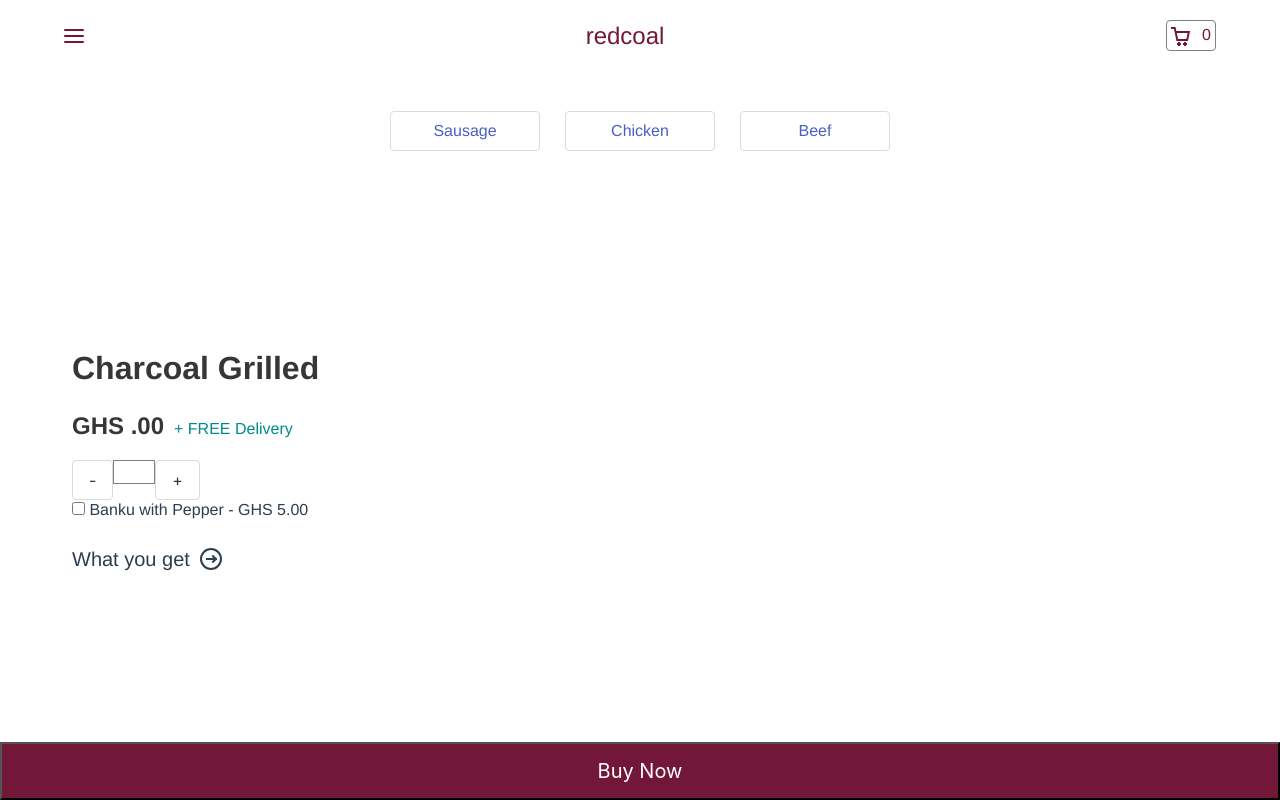
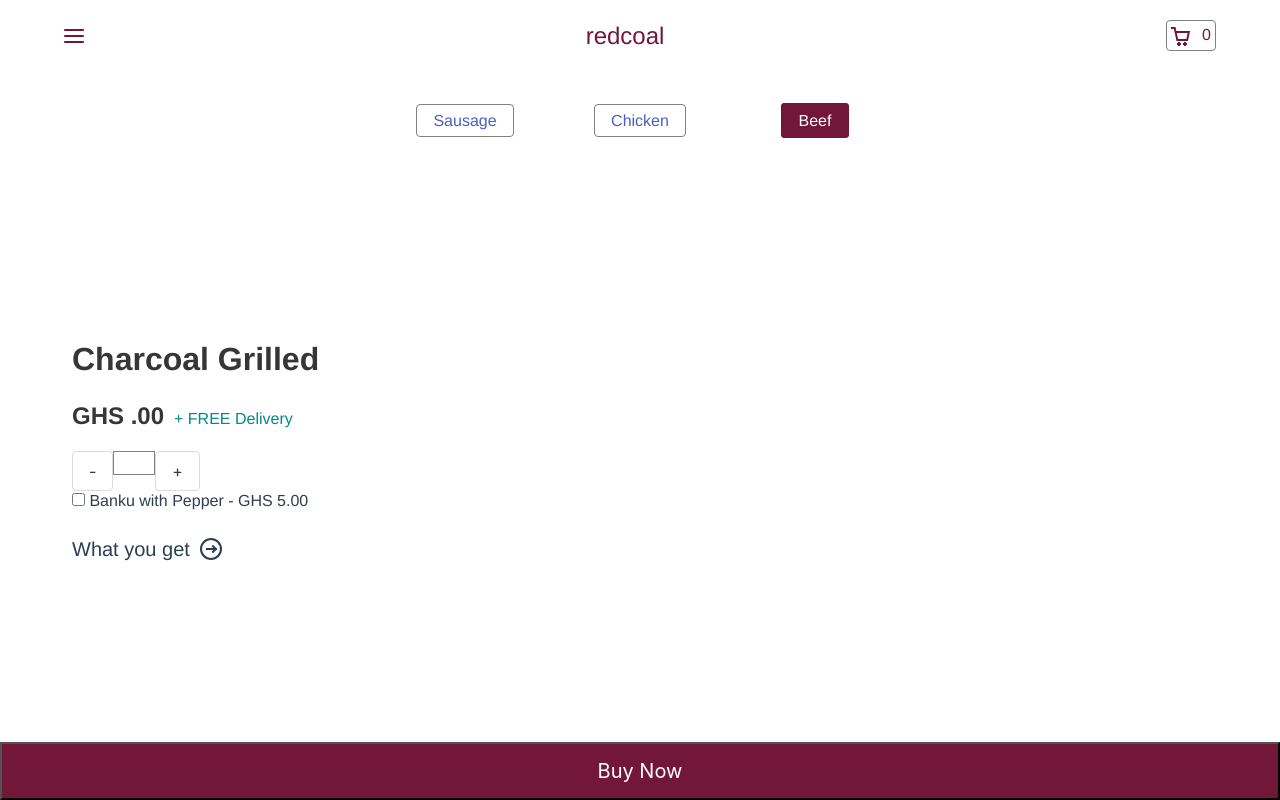
Before and after one commit to mchase007/redcoalv3., a Vue app: page /meal/beef in a window 1280 px wide. Built offline with nearby package versions, Linux system fonts and the light colour scheme.

Commit message:
update w/o cart

```diff
--- a/src/assets/scss/_cart.scss
+++ b/src/assets/scss/_cart.scss
@@ -14,10 +14,31 @@
   }
 }
 
+.map {
+  width: 200px;
+  margin: 0 auto;
+  text-align: center;
+
+  .lng {
+    padding-bottom: calc(0.5em - 1px);
+    padding-left: 1em;
+    padding-right: 1em;
+    padding-top: calc(0.5em - 1px);
+    border-radius: 4px;
+
+  }
+
+  .lat {
+    border: 1px solid gray;
+  }
+
+}
+
 .cart-control {
   display: flex;
   flex-direction: column;
-  max-width: 700px;
+  max-width: 750px;
+  margin: 0 auto;
   align-items: flex-start;
   padding-left: 1.5rem;
 }
--- a/src/assets/scss/_contact.scss
+++ b/src/assets/scss/_contact.scss
@@ -1,6 +1,6 @@
 .contact-form {
   text-align: left;
-  width: 80%;
+  width: 100%;
   max-width: 500px;
   margin: 0 auto;
 }
--- a/src/assets/scss/_productlist.scss
+++ b/src/assets/scss/_productlist.scss
@@ -7,11 +7,21 @@
 }
 
 .mealItem {
-  // border: 2px solid gray;
   width: 30%;
 
-  // .router-link-active {
-  //   border: 2px solid gray;
-  //   padding-left: 20px;
-  // }
+  a {
+    border: 1px solid gray;
+    padding-bottom: calc(0.5em - 1px);
+    padding-left: 1em;
+    padding-right: 1em;
+    padding-top: calc(0.5em - 1px);
+    text-align: center;
+    border-radius: 4px;
+  }
+
+  .router-link-active {
+    border: 2px solid #731739;
+    color: white;
+    background-color: #731739;
+  }
 }
--- a/src/assets/scss/_purchase.scss
+++ b/src/assets/scss/_purchase.scss
@@ -24,6 +24,10 @@
 
 }
 
+.one {
+  margin-top: 20px;
+}
+
 .orderForm {
   width: 80%;
   max-width: 500px;
--- a/src/components/Cart.vue
+++ b/src/components/Cart.vue
@@ -1,14 +1,20 @@
 <template>
   <div class="drawer" :class="{open : isOpen}">
 
-    <div class="cart-control">
+    <div v-if="cart.length > 0">
+      <div class="cart-control">
       <button class="drawer-close button is-outlined is-primary" @click="closeCart">Back to shopping</button>
       <div>
         Basket items: {{cartItemLength}}
       </div>
-    </div>
+      </div>
 
-    <div v-if="cart.length > 0">
+      <div class="map flex flex-jc-sb">
+        <span class="lng lat">Cart</span>
+        <span class="lng">Delivery</span>
+        <span class="lng">Payment</span>
+      </div>
+
       <div v-for="product in cart">
         <div class="card-content cartProduct">
           <div class="box">
@@ -35,6 +41,12 @@
       </div>
     </div>
     <div v-if="cart.length === 0">
+      <div class="cart-control">
+      <button class="drawer-close button is-outlined is-primary" @click="closeCart">Back to shopping</button>
+      <div>
+        Basket items: {{cartItemLength}}
+      </div>
+    </div>
       <p>There are no items in cart</p>
     </div>
 
--- a/src/components/CompletePurchase.vue
+++ b/src/components/CompletePurchase.vue
@@ -6,7 +6,15 @@
     <button class="button is-outlined is-info" @click="returnToCart">Back to cart</button>
     </div>
 
-      <div class="field">
+    <div class="map flex flex-jc-sb">
+        <span class="lng">Cart</span>
+        <!-- <span class="lat">-</span> -->
+        <span class="lng lat">Delivery</span>
+        <!-- <span class="lat">-</span> -->
+        <span class="lng">Payment</span>
+      </div>
+
+      <div class="field one">
         <label class="label">Full Name</label>
         <div class="control">
           <input @input="userFullName" ref="name" class="input" type="text" placeholder="Kofi Grills Chills">
--- a/src/components/ProductList.vue
+++ b/src/components/ProductList.vue
@@ -3,8 +3,10 @@
     <div class="container">
       <div class="">
         <div class="mealList" >
-          <div class="mealItem button is-outlined" v-for="product in products" :key="product.id">
-            <router-link :to="{ name:'Product', params: { id: product.productID}}" @click="selectMeal(product)">{{product.productName}}</router-link>
+          <div class="mealItem" v-for="product in products" :key="product.id">
+
+            <router-link ref="link" :to="{ name:'Product', params: { id: product.productID}}" @click="selectMeal(product)">{{product.productName}}</router-link>
+
           </div>
         </div>
       </div>
@@ -18,7 +20,7 @@ export default {
   name: "ProductList",
   data() {
     return {
-
+      // isActive: false,
     }
   },
   mounted() {
@@ -26,10 +28,14 @@ export default {
   computed: {
     products() {
       return this.$store.state.products;
+    },
+    meal() {
+      return this.$store.state.meal;
     }
   },
   methods: {
     selectMeal(usermeal) {
+      this.Active = true;
       this.$store.commit('selectMeal', usermeal);
     },
   }
@@ -38,7 +44,6 @@ export default {
 
 <style lang='scss'>
 
-
 </style>
 
 :class="{isPrimary: $refs.link.$els.classList.contains('router-link-active')}"
--- a/src/views/Contact.vue
+++ b/src/views/Contact.vue
@@ -38,7 +38,6 @@
     </div>
       </div>
       </div>
-
     </div>
   </section>
 </template>
```
Also changed, not shown: 7 other files (tests, documents, lock files or other folders).
